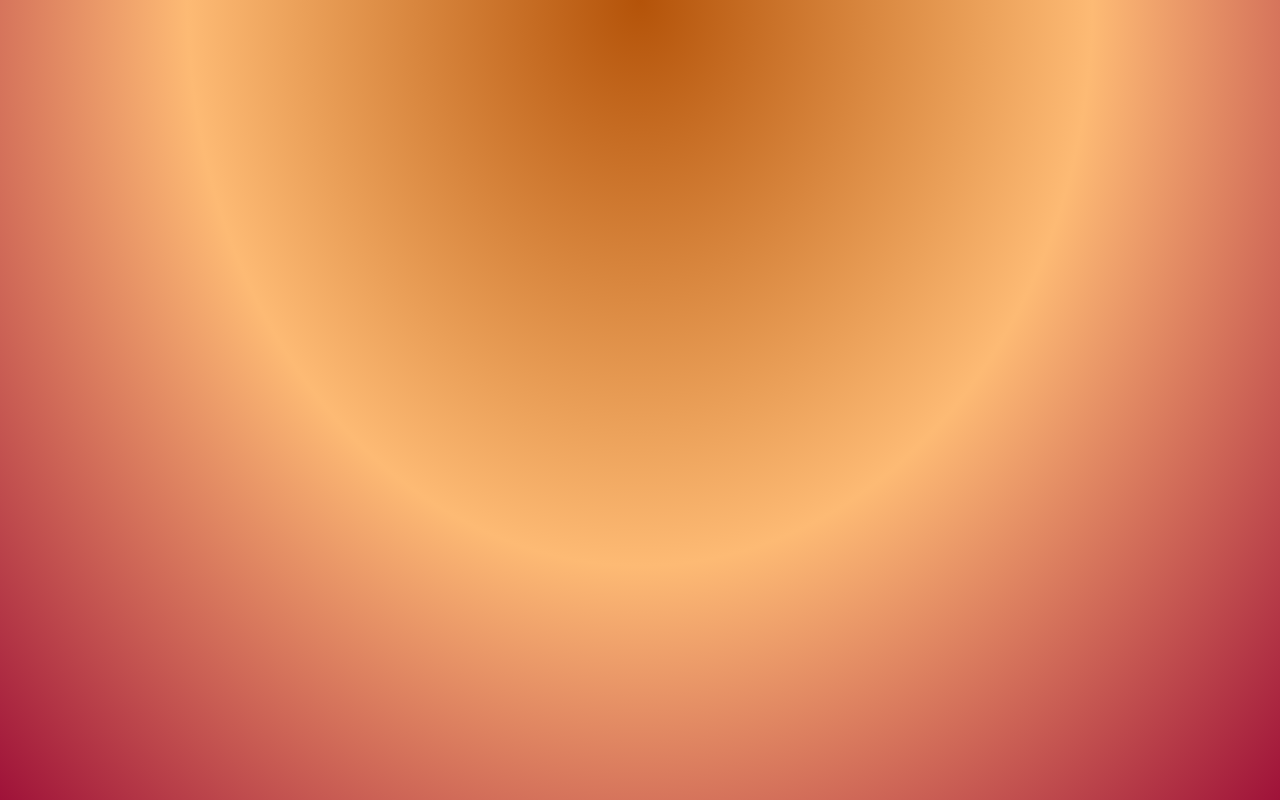
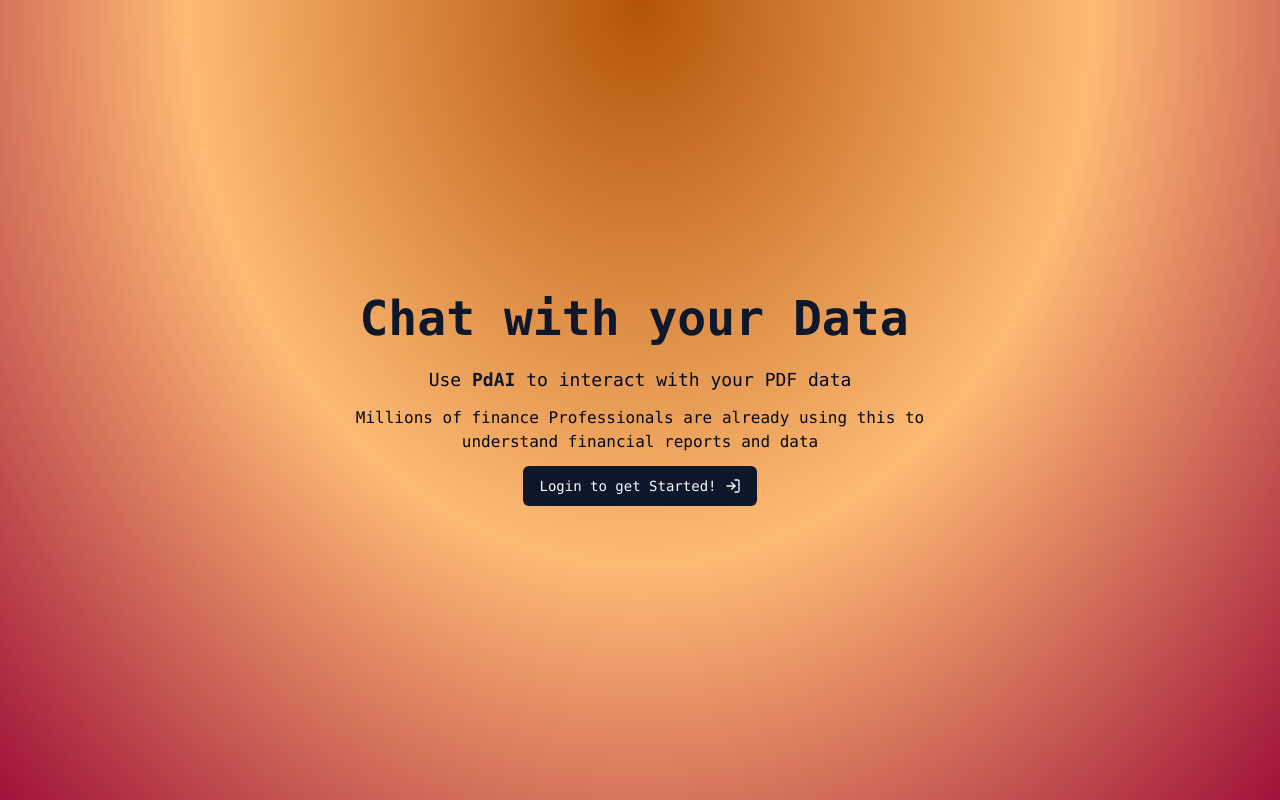
Before and after one commit to maseDevelop/chat-ai-pdf, a Next.js app: page / in a window 1280 px wide. Built offline with nearby package versions, Linux system fonts and the light colour scheme; no server answers.

Commit message:
feat: add landing page

```diff
--- a/src/app/layout.tsx
+++ b/src/app/layout.tsx
@@ -7,7 +7,7 @@
 
 export const metadata: Metadata = {
   title: "PdAI",
-  description: "Unlock your PDF intelligence. ",
+  description: "Chat with your Data",
 };
 
 export default function RootLayout({
--- a/src/app/page.tsx
+++ b/src/app/page.tsx
@@ -1,7 +1,48 @@
 import { Button } from "@/components/ui/button";
+import { UserButton, auth } from "@clerk/nextjs";
+import Link from "next/link";
+import { LogInIcon } from "lucide-react";
 
 export default async function Home() {
+  const { userId } = await auth();
+
+  const isAuth = !!userId;
+
   return (
-    <div className="w-screen min-h-screen bg-[radial-gradient(ellipse_at_top,_var(--tw-gradient-stops))] from-amber-700 via-orange-300 to-rose-800"></div>
+    <div className="w-screen min-h-screen bg-[radial-gradient(ellipse_at_top,_var(--tw-gradient-stops))] from-amber-700 via-orange-300 to-rose-800">
+      <div className="absolute top-1/2 left-1/2 -translate-x-1/2 -translate-y-1/2">
+        <div className="flex flex-col items-center text-center">
+          <div className="flex items-center">
+            <h1 className="text-primary font-mono mr-3 text-5xl font-semibold">
+              Chat with your Data
+            </h1>
+            <UserButton afterSignOutUrl="/" />
+          </div>
+          <div className="flex mt-6">
+            {isAuth && <Button>Go to Chats</Button>}
+          </div>
+          <p className="font-mono text-lg max-w-xl">
+            Use <span className="text-primary font-bold">PdAI </span> to
+            interact with your PDF data
+          </p>
+          <p className="font-mono mt-3 ">
+            Millions of finance Professionals are already using this to
+            understand financial reports and data
+          </p>
+          <div className="mt-3 w-full ">
+            {isAuth ? (
+              <h1>file upload</h1>
+            ) : (
+              <Link href={"/sign-in"}>
+                <Button className="font-mono">
+                  Login to get Started!
+                  <LogInIcon className="w-4 h-4 ml-2" />
+                </Button>
+              </Link>
+            )}
+          </div>
+        </div>
+      </div>
+    </div>
   );
 }
```
Also changed, not shown: tailwind.config.ts (+6 -6 lines), src/app/globals.css (line endings or trailing spaces), 1 other file (tests, documents, lock files or other folders).
